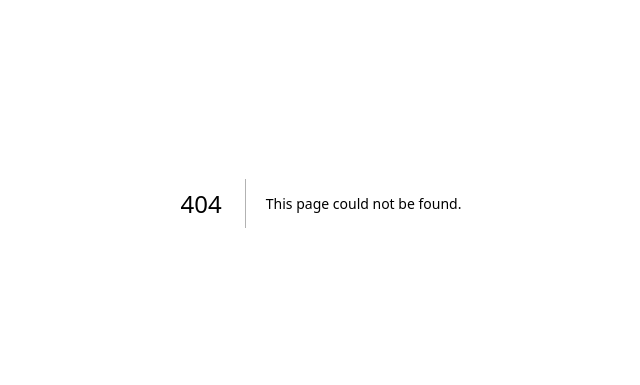
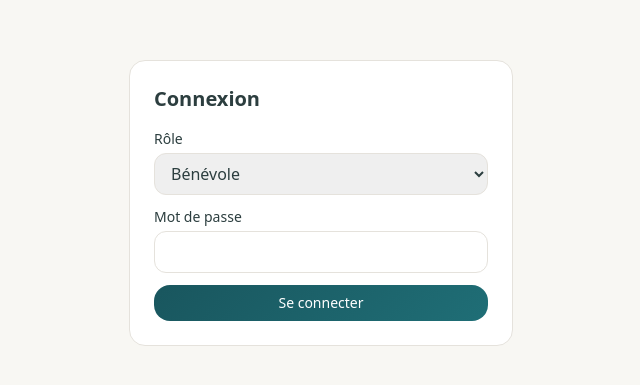
Before and after one commit to ODWRascar/clochers, a Next.js app in the folder clochers-du-frontonnais-prototype/: page /login in a window 1280 px wide. Before the commit this address had no page. Shown: the part 197-582 px from the top of the page, without its empty margins (319-959 px from the left). Built offline with nearby package versions, Linux system fonts and the light colour scheme.

Commit message:
Create page.tsx

```diff
--- /dev/null
+++ b/clochers-du-frontonnais-prototype/app/login/page.tsx
@@ -0,0 +1,46 @@
+// app/login/page.tsx
+'use client';
+import { useState } from "react";
+import { useSearchParams, useRouter } from "next/navigation";
+
+export default function LoginPage() {
+  const [role, setRole] = useState("benevole");
+  const [pwd, setPwd] = useState("");
+  const [err, setErr] = useState<string | null>(null);
+  const sp = useSearchParams();
+  const router = useRouter();
+
+  async function submit(e: any) {
+    e.preventDefault();
+    setErr(null);
+    const res = await fetch("/api/auth/login", {
+      method: "POST",
+      headers: {"content-type":"application/json"},
+      body: JSON.stringify({ role, password: pwd })
+    });
+    if (!res.ok) {
+      setErr("Rôle ou mot de passe incorrect.");
+      return;
+    }
+    const next = sp.get("next") || "/admin";
+    router.push(next);
+  }
+
+  return (
+    <div className="min-h-screen grid place-items-center bg-paper px-4">
+      <form onSubmit={submit} className="w-full max-w-sm rounded-2xl border p-6 bg-white" style={{borderColor:"#E5E2DC"}}>
+        <h1 className="text-xl font-bold mb-4">Connexion</h1>
+        <label className="text-sm mb-1 block">Rôle</label>
+        <select value={role} onChange={e=>setRole(e.target.value)} className="w-full rounded-xl border px-3 py-2 mb-3" style={{borderColor:"#E5E2DC"}}>
+          <option value="admin">Admin</option>
+          <option value="pretre">Prêtre</option>
+          <option value="benevole">Bénévole</option>
+        </select>
+        <label className="text-sm mb-1 block">Mot de passe</label>
+        <input type="password" value={pwd} onChange={e=>setPwd(e.target.value)} className="w-full rounded-xl border px-3 py-2 mb-3" style={{borderColor:"#E5E2DC"}} />
+        {err && <p className="text-sm text-red-600 mb-2">{err}</p>}
+        <button className="btn btn-primary rounded-xl w-full">Se connecter</button>
+      </form>
+    </div>
+  );
+}
```
